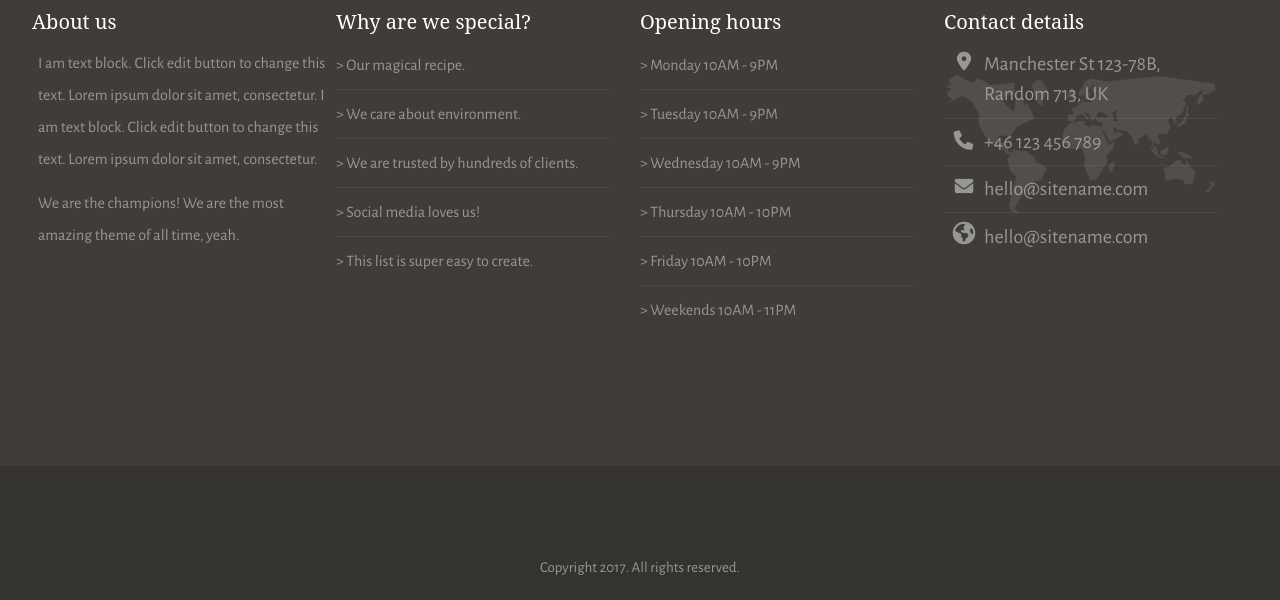
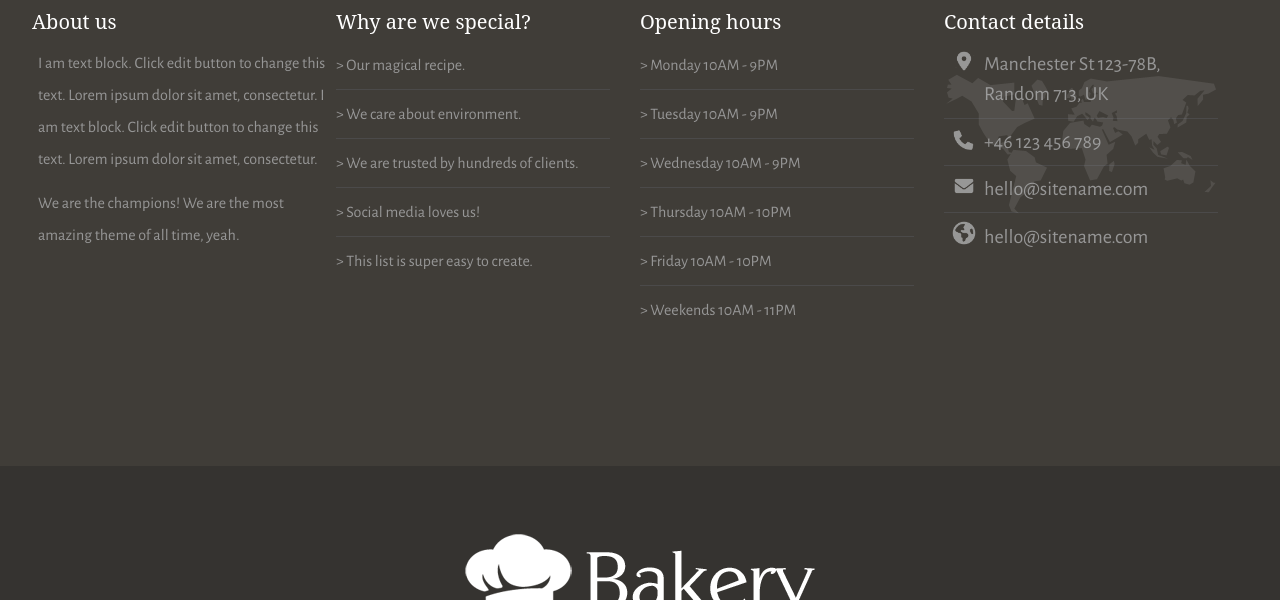
Before and after one commit to OlaNaji/bakery-website, a plain HTML site: page index.html in a window 1280 px wide. Shown: the part 4190-4790 px from the top of the page. Drawn offline with Linux system fonts and the light colour scheme; the site is published under a folder, as on GitHub Pages, so addresses that start at the root find nothing; a web font is replaced by a local one.

Commit message:
Update index.html

```diff
--- a/index.html
+++ b/index.html
@@ -244,7 +244,7 @@
     </div>
 
     <div id="final-footer">
-        <img src="/Bakery images/images/bakery-light-1.png" alt="" class="final-footer-img">
+        <img src="./Bakery images/images/bakery-light-1.png" alt="" class="final-footer-img">
         <p class="copyright">Copyright 2017. All rights reserved.</p>
         <div class="footer-social">
             <img class="fb" src="./Bakery images/images/Icons/facebook.png" alt="facebook">
```
